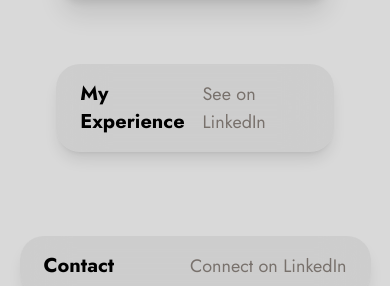
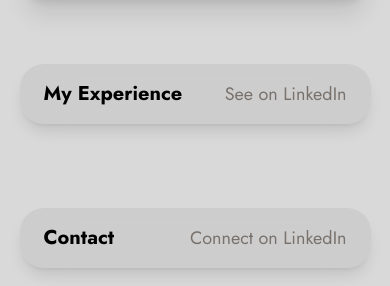
Before and after one commit to batorlancs/personalwebsite, a React (Create React App) app: page / in a window 390 px wide. Shown: the part 2312-2598 px from the top of the page. Built offline with nearby package versions, Linux system fonts and the light colour scheme; no server answers; the database is empty; a web font is replaced by a local one.

Commit message:
fixed bug when margin would not be good on mobile for the skills and experience component

```diff
--- a/src/components/homepage/Home.tsx
+++ b/src/components/homepage/Home.tsx
@@ -27,7 +27,7 @@
 			<div className="absolute -z-50 h-full w-full top-0 left-0 bg-black bg-opacity-[15%]"></div>
 			<Hero />
 			<Project />
-            <div className="relative">
+            <div className="relative w-full max-w-[2000px] px-[10%] max-sm:px-[5%]">
                 <div className="absolute top-0 left-0 w-full h-full -z-10 bg-[url('../pic/design/icons.svg')] bg-cover opacity-[2%] max-sm:hidden"></div>
                 <Skills />
                 <Experience />
--- a/src/components/homepage/experience/Experience.tsx
+++ b/src/components/homepage/experience/Experience.tsx
@@ -43,7 +43,8 @@
 
     return (
         <div
-            className="relative pb-24 mb-24 w-full max-w-[2000px] px-[10%]  max-sm:px-[5%] max-sm:mb-0 max-sm:pb-16"
+            // className="relative pb-24 mb-24 w-full max-w-[2000px] px-[10%] max-sm:px-[5%] max-sm:mb-0 max-sm:pb-16"
+            className="relative pb-24 mb-24 w-full max-sm:mb-0 max-sm:pb-16"
         >
             <PageHeader
                 title="My Experience"
--- a/src/components/homepage/skills/Skills.tsx
+++ b/src/components/homepage/skills/Skills.tsx
@@ -8,7 +8,8 @@
 
 	return (
 		<div
-			className="relative pt-48 mb-24 w-full max-w-[2000px] px-[10%] max-sm:mb-16 max-sm:px-[5%] max-sm:pt-0"
+			// className="relative pt-48 mb-24 w-full max-w-[2000px] px-[10%] max-sm:mb-16 max-sm:px-[5%] max-sm:pt-0"
+			className="relative pt-48 mb-24 w-full max-sm:mb-16 max-sm:pt-0"
             id="skills-page"
 		>
 			<PageHeader
--- a/src/style/main.css
+++ b/src/style/main.css
@@ -1169,6 +1169,10 @@
   padding-left: 2.5rem;
   padding-right: 2.5rem;
 }
+.px-\[10\]{
+  padding-left: 10;
+  padding-right: 10;
+}
 .pt-56{
   padding-top: 14rem;
 }
@@ -2193,6 +2197,16 @@
     padding-bottom: 2rem;
   }
 
+  .max-sm\:px-\[\]{
+    padding-left: ;
+    padding-right: ;
+  }
+
+  .max-sm\:px-\[5\]{
+    padding-left: 5;
+    padding-right: 5;
+  }
+
   .max-sm\:pt-44{
     padding-top: 11rem;
   }
```
